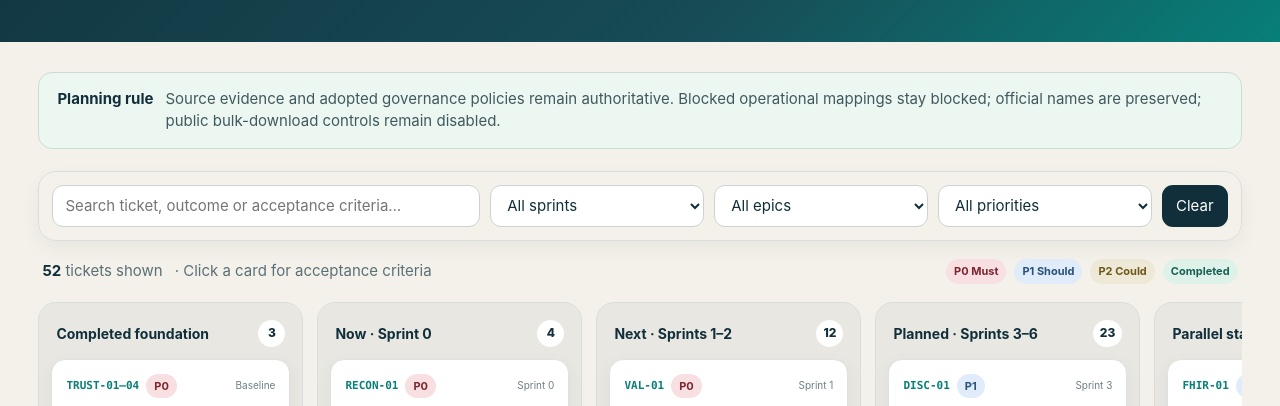
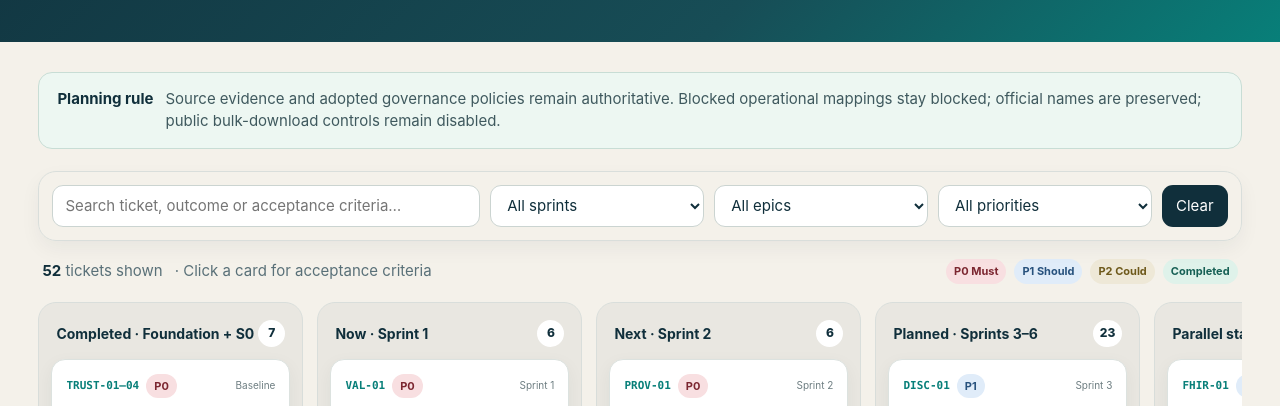
Before and after one commit to abeezith/Public-Health-Analytics-OS, a plain HTML site: page roadmap/index.html in a window 1280 px wide. Shown: the part 394-800 px from the top of the page. Drawn offline with Linux system fonts and the light colour scheme.

Commit message:
Complete roadmap reconciliation sprint

```diff
--- a/roadmap/index.html
+++ b/roadmap/index.html
@@ -55,9 +55,9 @@
     <div class="summary"><span><strong id="visible-count">0</strong> tickets shown</span><span>· Click a card for acceptance criteria</span><div class="legend"><span class="p0">P0 Must</span><span class="p1">P1 Should</span><span class="p2">P2 Could</span><span class="done">Completed</span></div></div>
 
     <section class="board" id="board" aria-label="Kanban roadmap">
-      <section class="column" data-column="completed"><div class="column-head"><h2>Completed foundation</h2><span>0</span></div><div class="stack"></div></section>
-      <section class="column" data-column="now"><div class="column-head"><h2>Now · Sprint 0</h2><span>0</span></div><div class="stack"></div></section>
-      <section class="column" data-column="next"><div class="column-head"><h2>Next · Sprints 1–2</h2><span>0</span></div><div class="stack"></div></section>
+      <section class="column" data-column="completed"><div class="column-head"><h2>Completed · Foundation + S0</h2><span>0</span></div><div class="stack"></div></section>
+      <section class="column" data-column="now"><div class="column-head"><h2>Now · Sprint 1</h2><span>0</span></div><div class="stack"></div></section>
+      <section class="column" data-column="next"><div class="column-head"><h2>Next · Sprint 2</h2><span>0</span></div><div class="stack"></div></section>
       <section class="column" data-column="planned"><div class="column-head"><h2>Planned · Sprints 3–6</h2><span>0</span></div><div class="stack"></div></section>
       <section class="column" data-column="parallel"><div class="column-head"><h2>Parallel standards</h2><span>0</span></div><div class="stack"></div></section>
       <section class="column" data-column="blocked"><div class="column-head"><h2>Evidence-blocked</h2><span>0</span></div><div class="stack"></div></section>
@@ -75,16 +75,16 @@
       {id:'TRUST-01–04',title:'Trust foundation',story:'Governance, schemas, metadata quality, identity and lifecycle policies adopted.',ac:'Published governed artifacts exist and current registry records validate against their adopted boundaries.',priority:'P0',sprint:'Baseline',epic:'E1',column:'completed'},
       {id:'UNIFY-01–09',title:'Unified registry foundation',story:'Taxonomy through observation-ready model delivered.',ac:'4,743 canonical objects, 4,797 representations and 560 occurrences reconcile without flattening object classes.',priority:'P0',sprint:'Baseline',epic:'E1',column:'completed'},
       {id:'PRG-01–05',title:'Five programme layers',story:'NTEP, RMNCH+A, Immunization, VBD foundation and NP-NCD are represented.',ac:'Each programme states its source boundary, evidence gaps and graph scope.',priority:'P1',sprint:'Baseline',epic:'E6',column:'completed'},
-      {id:'RECON-01',title:'Inventory legacy work',story:'Register all supplied epics, stories, tickets and assets.',ac:'Every item has source, proposed epic, dependency and duplicate status.',priority:'P0',sprint:'Sprint 0',epic:'E0',column:'now'},
-      {id:'RECON-02',title:'Assign dispositions',story:'Classify each legacy item against current architecture.',ac:'Each item is completed, adapt, new, blocked, rejected or superseded with rationale.',priority:'P0',sprint:'Sprint 0',epic:'E0',column:'now'},
-      {id:'RECON-03',title:'Quarantine incompatible assets',story:'Keep broken or duplicate proposals out of production while retaining evidence.',ac:'Syntax-broken JS, duplicate scripts and incompatible workflows are traceably archived.',priority:'P1',sprint:'Sprint 0',epic:'E0',column:'now'},
-      {id:'RECON-04',title:'Freeze delivery baseline',story:'Record counts, versions, gaps and deployment path.',ac:'Counts reproduce; policies and blockers are explicit; backlog order is accepted.',priority:'P0',sprint:'Sprint 0',epic:'E0',column:'now'},
-      {id:'VAL-01',title:'Validation orchestrator',story:'Run all schema, semantic and UI gates from one entry point.',ac:'One command returns non-zero on failure and writes a machine-readable summary.',priority:'P0',sprint:'Sprint 1',epic:'E1',column:'next'},
-      {id:'VAL-02',title:'Schema and identity gate',story:'Validate IDs, representations, schema versions and lifecycle links.',ac:'No duplicate canonical IDs; all required records validate; lifecycle pairs agree.',priority:'P0',sprint:'Sprint 1',epic:'E1',column:'next'},
-      {id:'VAL-03',title:'Relationship integrity gate',story:'Validate sources, graph targets, reciprocity and occurrence links.',ac:'No unresolved accepted target; candidates remain target-free; directions pass.',priority:'P0',sprint:'Sprint 1',epic:'E1',column:'next'},
-      {id:'VAL-04',title:'Formula and denominator gate',story:'Test measure type, scale, numerator and denominator consistency.',ac:'Percentages show (numerator ÷ denominator) × 100 and every scale is explicit.',priority:'P0',sprint:'Sprint 1',epic:'E1',column:'next'},
-      {id:'VAL-05',title:'Discovery and accessibility regression',story:'Test counts, filters, views, links, keyboard and responsive behavior.',ac:'Golden scenarios pass for all object classes at mobile and desktop widths.',priority:'P0',sprint:'Sprint 1',epic:'E1',column:'next'},
-      {id:'VAL-06',title:'Reproducible release manifest',story:'Block failed publications and record exact release inputs.',ac:'Manifest records SHA, counts, inputs, schemas, checksums and validation result.',priority:'P0',sprint:'Sprint 1',epic:'E1',column:'next'},
+      {id:'RECON-01',title:'Inventory legacy work',story:'Register all supplied epics, stories, tickets and assets.',ac:'Every item has source, proposed epic, dependency and duplicate status.',priority:'P0',sprint:'Sprint 0',epic:'E0',column:'completed'},
+      {id:'RECON-02',title:'Assign dispositions',story:'Classify each legacy item against current architecture.',ac:'Each item is completed, adapt, new, blocked, rejected or superseded with rationale.',priority:'P0',sprint:'Sprint 0',epic:'E0',column:'completed'},
+      {id:'RECON-03',title:'Quarantine incompatible assets',story:'Keep broken or duplicate proposals out of production while retaining evidence.',ac:'Syntax-broken JS, duplicate scripts and incompatible workflows are traceably archived.',priority:'P1',sprint:'Sprint 0',epic:'E0',column:'completed'},
+      {id:'RECON-04',title:'Freeze delivery baseline',story:'Record counts, versions, gaps and deployment path.',ac:'Counts reproduce; policies and blockers are explicit; backlog order is accepted.',priority:'P0',sprint:'Sprint 0',epic:'E0',column:'completed'},
+      {id:'VAL-01',title:'Validation orchestrator',story:'Run all schema, semantic and UI gates from one entry point.',ac:'One command returns non-zero on failure and writes a machine-readable summary.',priority:'P0',sprint:'Sprint 1',epic:'E1',column:'now'},
+      {id:'VAL-02',title:'Schema and identity gate',story:'Validate IDs, representations, schema versions and lifecycle links.',ac:'No duplicate canonical IDs; all required records validate; lifecycle pairs agree.',priority:'P0',sprint:'Sprint 1',epic:'E1',column:'now'},
+      {id:'VAL-03',title:'Relationship integrity gate',story:'Validate sources, graph targets, reciprocity and occurrence links.',ac:'No unresolved accepted target; candidates remain target-free; directions pass.',priority:'P0',sprint:'Sprint 1',epic:'E1',column:'now'},
+      {id:'VAL-04',title:'Formula and denominator gate',story:'Test measure type, scale, numerator and denominator consistency.',ac:'Percentages show (numerator ÷ denominator) × 100 and every scale is explicit.',priority:'P0',sprint:'Sprint 1',epic:'E1',column:'now'},
+      {id:'VAL-05',title:'Discovery and accessibility regression',story:'Test counts, filters, views, links, keyboard and responsive behavior.',ac:'Golden scenarios pass for all object classes at mobile and desktop widths.',priority:'P0',sprint:'Sprint 1',epic:'E1',column:'now'},
+      {id:'VAL-06',title:'Reproducible release manifest',story:'Block failed publications and record exact release inputs.',ac:'Manifest records SHA, counts, inputs, schemas, checksums and validation result.',priority:'P0',sprint:'Sprint 1',epic:'E1',column:'now'},
       {id:'PROV-01',title:'Versioned provenance model',story:'Add reviewer role, method, dates, changed fields, reason and status.',ac:'Schema is versioned and prior representations retain an explicit compatibility path.',priority:'P0',sprint:'Sprint 2',epic:'E2',column:'next'},
       {id:'PROV-02',title:'Ten-record provenance pilot',story:'Apply change events across global, India and HMIS records.',ac:'All IDs resolve; history is append-only; official wording is not silently changed.',priority:'P0',sprint:'Sprint 2',epic:'E2',column:'next'},
       {id:'PROV-03',title:'Repair verification extractor',story:'Scan current definition, caveat and source-note fields correctly.',ac:'Fixtures detect known flags and UTF-8 output is clean.',priority:'P1',sprint:'Sprint 2',epic:'E2',column:'next'},
```
Also changed, not shown: 5 other files.
